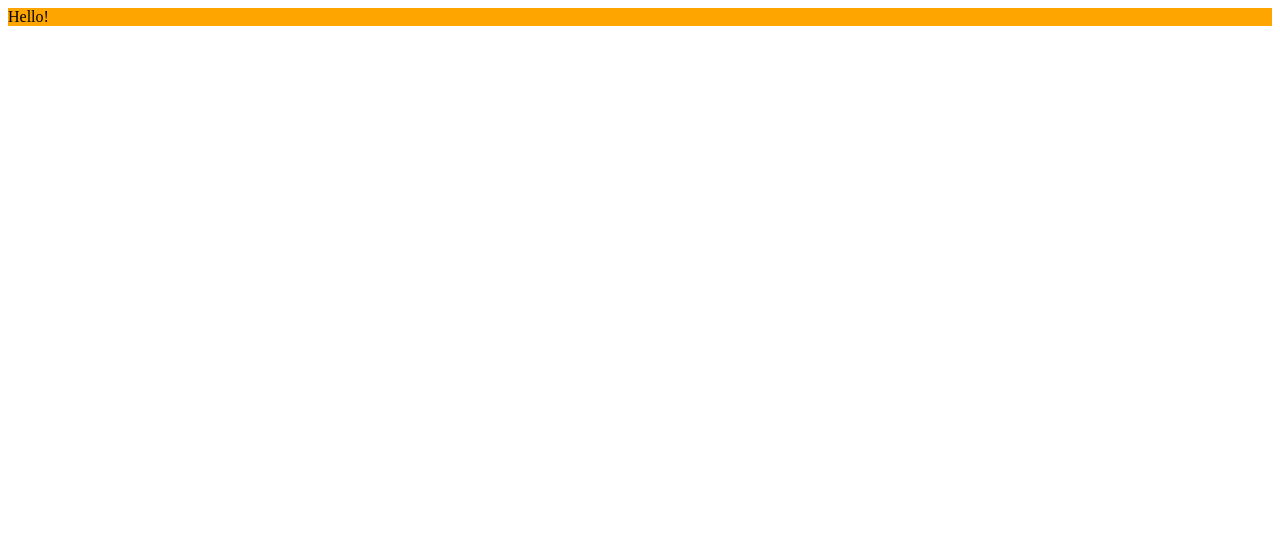
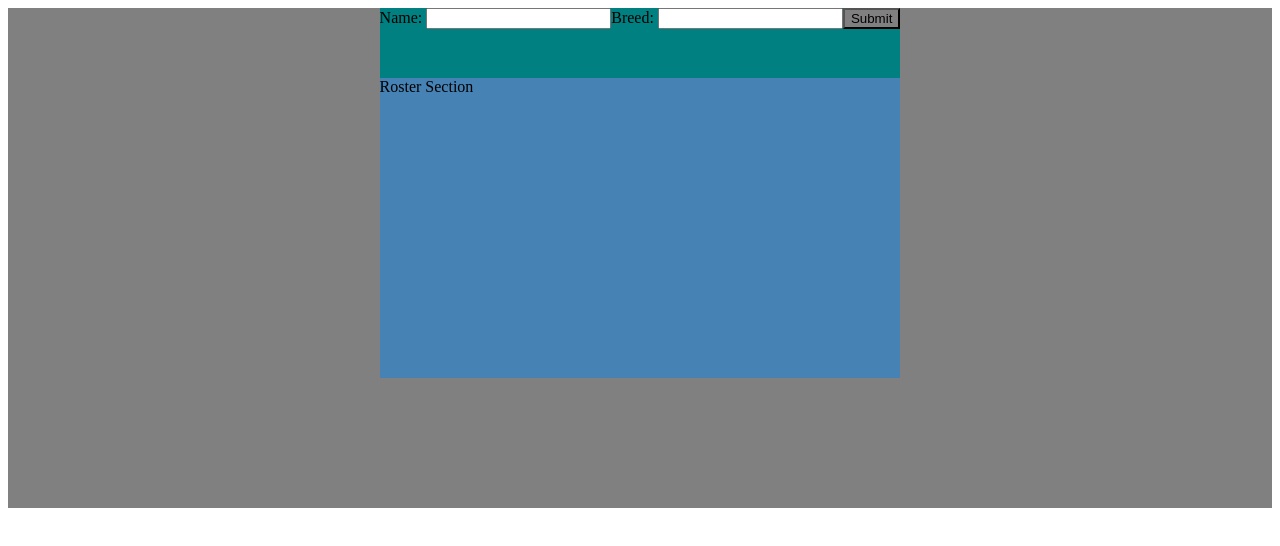
Before and after one commit to SwayC08/Project-5-Puppy-Bowl, a React app: page / in a window 1280 px wide. Built offline with nearby package versions, Linux system fonts and the light colour scheme.

Commit message:
Descriptive message about this commit

```diff
--- a/public/style.css
+++ b/public/style.css
@@ -1,3 +1,26 @@
+*{
+    color: black;
+}
+
 #app {
-    background-color: orange;
+    background-color: grey;
+    display: flex;
+    justify-content: center;
+    height: 500px;
+
 }
+
+.Query {
+    background-color:teal;
+    height: 70px;
+}
+
+.Roster {
+    background-color:steelblue;
+    height: 300px;
+}
+
+button {
+    background-color: gray;
+
+}
--- /dev/null
+++ b/src/components/Query.js
@@ -0,0 +1,16 @@
+
+
+const Query =() =>{
+
+    return(
+            <div className="Query">
+                <span>Name: </span>
+                <input type="text"></input>
+                <span>Breed: </span>
+                <input type="text"></input>
+                <button>Submit</button>
+            </div>
+    )
+}
+
+export default Query;
--- /dev/null
+++ b/src/components/Roster.js
@@ -0,0 +1,10 @@
+const Roster =() =>{
+
+    return(
+            <div className="Roster">
+                Roster Section
+            </div>
+    )
+}
+
+export default Roster;
--- a/src/index.js
+++ b/src/index.js
@@ -1,11 +1,15 @@
 import { createRoot } from "react-dom/client";
 import { useState } from "react";
+
+import Query from "./components/Query";
+import Roster from "./components/Roster";
 
 const Main = ()=> {
 
     return (
         <div>
-            Hello!
+            <Query />
+            <Roster />
         </div>
     )
 }
```
